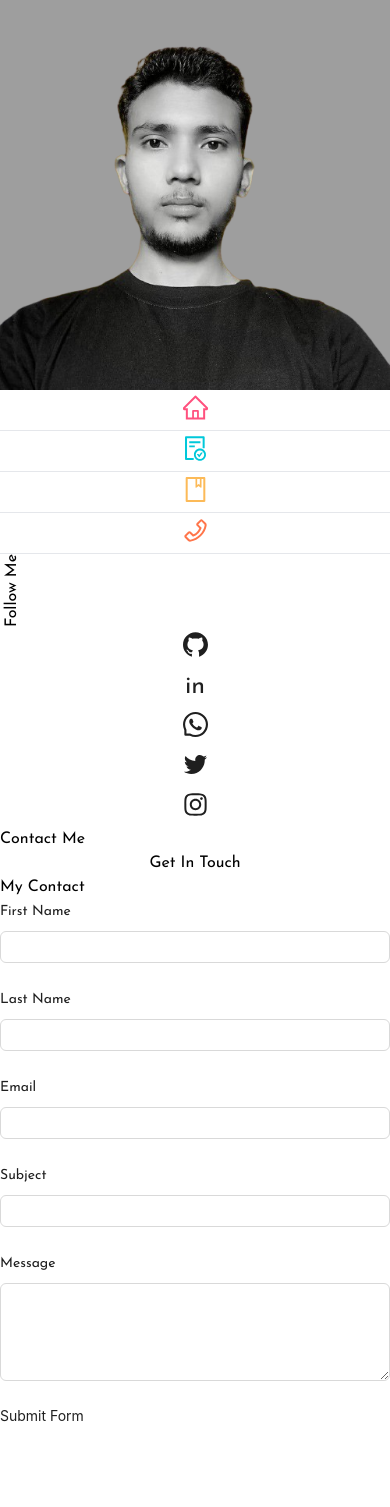
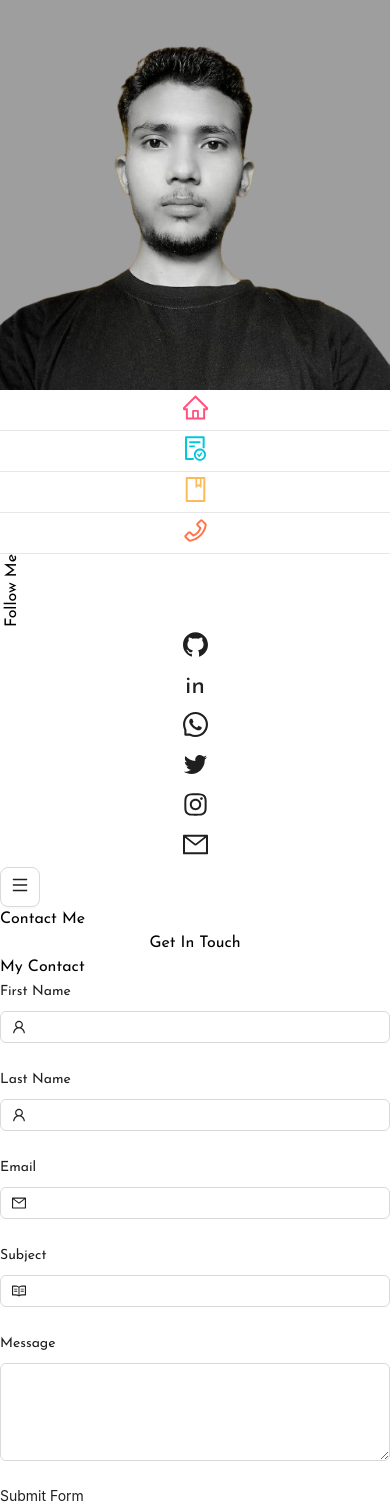
Before and after one commit to saurabhHD/myportfolio, a React (Vite) app: page /contact-us in a window 390 px wide. Before the commit the page ends 1427 px from the top, so only its background shows below. Built offline with nearby package versions, Linux system fonts and the light colour scheme.

Commit message:
added mobile menus

```diff
--- a/src/components/about/index.jsx
+++ b/src/components/about/index.jsx
@@ -34,9 +34,9 @@ const About = ()=> {
                             Full Stack Developer
                         </span>
                     </div>
-                    <div className='md:col-span-3 mt-5'>
-                        <img src="/images/signature.png" alt="signature" />
-                    </div>
+                    {/* <div className='md:col-span-3 mt-5'>
+                        <img src="/images/signature.png" alt="signature" className='w-40'/>
+                    </div> */}
                 </div>
                 <div className='flex md:mt-5 mt-10 gap-8'>
                     <MyBtn type='secondary' >
--- a/src/components/contact-us/index.jsx
+++ b/src/components/contact-us/index.jsx
@@ -1,7 +1,7 @@
 import { Form, Input } from "antd"
 const {TextArea} = Input
 import MyBtn from "../shared/my-btn"
-import {PhoneOutlined, MailOutlined} from "@ant-design/icons"
+import {PhoneOutlined, MailOutlined, UserOutlined, ReadOutlined} from "@ant-design/icons"
 
 const ContactUs = ()=> {
     return (
@@ -22,7 +22,7 @@ const ContactUs = ()=> {
                                 label="First Name"
                                 name="firstname"
                                 >
-                                    <Input />
+                                    <Input prefix={<UserOutlined className="text-gray-400"/>} />
                                 </Form.Item>
                             </div>
                             <div>
@@ -30,7 +30,7 @@ const ContactUs = ()=> {
                                 label="Last Name"
                                 name="lastname"
                                 >
-                                    <Input />
+                                    <Input prefix={<UserOutlined className="text-gray-400"/>} />
                                 </Form.Item>
                             </div>
 
@@ -41,7 +41,7 @@ const ContactUs = ()=> {
                                 label="Email"
                                 name="email"
                                 >
-                                    <Input />
+                                    <Input prefix={<MailOutlined className="text-gray-400"/>} />
                                 </Form.Item>
                             </div>
                             <div>
@@ -49,7 +49,7 @@ const ContactUs = ()=> {
                                 label="Subject"
                                 name="subject"
                                 >
-                                    <Input />
+                                    <Input prefix={<ReadOutlined className="text-gray-400"/>}/>
                                 </Form.Item>
                             </div>
                         </div>
--- a/src/components/home/index.jsx
+++ b/src/components/home/index.jsx
@@ -8,7 +8,7 @@ const Home = ()=> {
          <div className="flex flex-col gap-10 justify-center h-screen bg-gray-50">
             <div className="px-[7%]">
                 <p className="md:text-3xl font-semibold mb-5">
-                    <span className="text-white bg-yellow-300 p-3">HELLO!</span> STRANGER!</p>
+                    <span className="text-white bg-yellow-300 p-2">HELLO!</span> STRANGER!</p>
                 <h1 className="md:text-8xl text-3xl font-bold mb-4 text-[#00C8DA] text-left">I'm Saurabh Kumar</h1>
                 <p className="md:text-3xl text-xl border-l-4 border-yellow-400 pl-2 mb-5 font-semibold">
                     <ReactTyped
--- a/src/components/shared/layout/index.jsx
+++ b/src/components/shared/layout/index.jsx
@@ -1,17 +1,19 @@
 import { Link } from "react-router-dom"
-import { Button} from "antd"
+import { Button, Drawer} from "antd"
 import {
   HomeOutlined,
   FileDoneOutlined,
   BookOutlined,
   PhoneOutlined,
   GithubOutlined,
-  LinkedinOutlined,
   WhatsAppOutlined,
   TwitterOutlined,
-  InstagramOutlined
+  InstagramOutlined,
+  MenuOutlined,
+  MailOutlined
 } from "@ant-design/icons"
 import saurabh from '../../../assets/saurabh-2.png'
+import React, { useState } from "react"
 
 
 const Layout = ({children})=> {
@@ -59,8 +61,26 @@ const Layout = ({children})=> {
       {
         link: 'https://www.instagram.com/saurabhhd1/',
         icon: <InstagramOutlined className="text-pink-600" style={{fontSize: '25px'}} />
+      },
+      {
+        link: 'mailto:saurabhasdeveloper@gmail.com',
+        icon: <MailOutlined className="text-blue-600" style={{fontSize: '25px'}} />
       }
     ]
+
+    const [open, setOpen] = useState(false)
+
+    const onMobileMenuOpen = ()=> {
+      setOpen(true)
+    }
+    const onMobileMenuClose = ()=>{
+      setOpen(false)
+    }
+    const renderIcon = (icon) => {
+      return React.cloneElement(icon, {
+        style: null // Removing inline styles
+      });
+    };
 
     return (
         <div className="w-100 flex">
@@ -115,11 +135,74 @@ const Layout = ({children})=> {
             </div>
           </div>
           <div className="md:ml-[8%] md:w-[92%] w-full bg-white">
+            <div className="text-right md:hidden fixed right-0">
+              <Button
+                icon={<MenuOutlined />}
+                size="large"
+                onClick={onMobileMenuOpen}
+                className="m-3"
+              />
+            </div>
             {children}
             {/* <footer className="bg-[#FCC255] py-3 mt-5">
               <p className="text-center text-white font-semibold md:text-md text-sm">Copyright © 2024 saurabhk.online. All Rights Reserved</p>
             </footer> */}
           </div>
+          <Drawer
+          title={null}
+          closable={false}
+          placement="left"
+          onClose={onMobileMenuClose}
+          open={open}
+          width="60%"
+          footer={
+            <div className="flex items-center justify-center gap-3">
+
+              {
+
+                socialMenus.map((item, index) => (
+                  <a href={item.link} target="_blank" key={index}>
+                  <Button
+                    icon={item.icon}
+                    size="large"
+                    type="link"
+                    block
+                    className="flex flex-col justify-center items-center rounded-none"
+                  />
+                  </a>
+                ))
+              }
+            </div>
+          }
+          >
+            <div>
+              <div className="flex flex-col items-center justify-center gap-2">
+                <img src={saurabh} alt="saurabh-profile-pic" className="rounded-full w-24 h-24"/>
+                <span className="text-lg">Saurabh Kumar</span>
+
+
+              </div>
+              <div className="mt-5">
+                {
+                  menus.map((item, index) => (
+                    <Link to={item.link} key={item.name} className="mb-3 ">
+                    <Button
+                      type="primary"
+                      icon={renderIcon(item.icon)}
+                      size="large"
+                      block
+                      className="shadow-none border-none text-sm text-left text-gray-400"
+                      >
+                        {item.name}
+                    </Button>
+                    </Link>
+                  ))
+                }
+
+              </div>
+
+            </div>
+          </Drawer>
         </div>
     )
 }
```
Also changed, not shown: public/images/signature.png (added).
